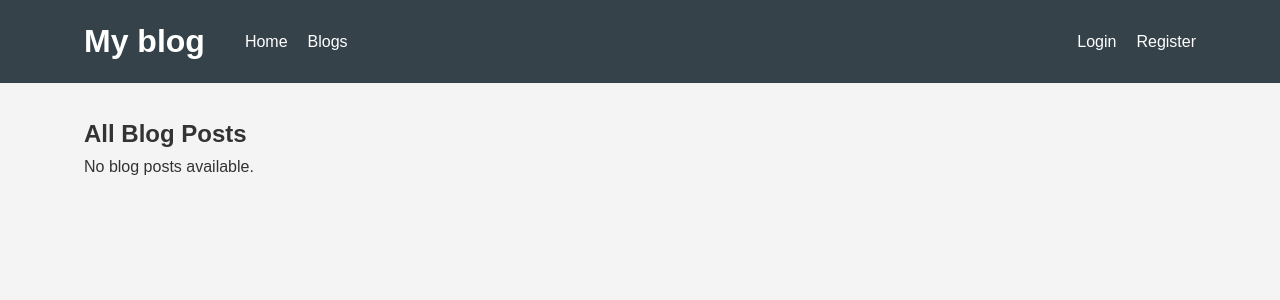
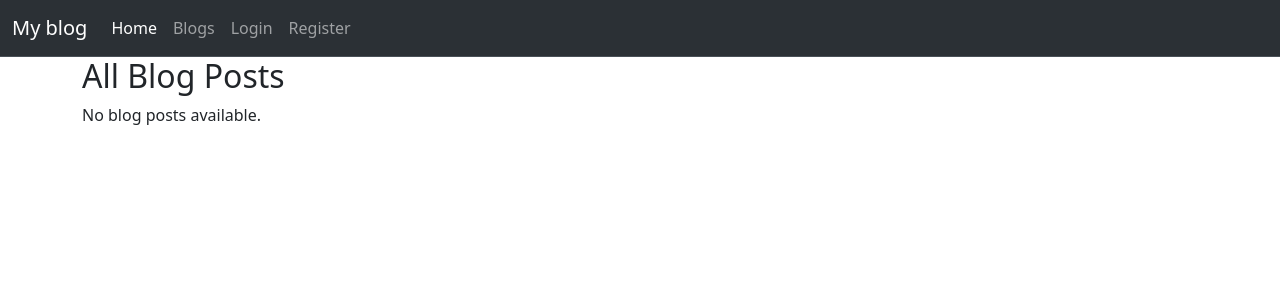
Before and after one commit to 9AchyutDhungel3/BlogUsingFlaskDemo, a Flask app: page /blogs in a window 1280 px wide. Shown: the top 300 px of the page. Run offline with Flask 3, Linux system fonts and the light colour scheme.

Commit message:
Change navbar using bootstrap

```diff
--- a/blog/templates/layout.html
+++ b/blog/templates/layout.html
@@ -4,38 +4,49 @@
     <meta charset="UTF-8" />
     <meta name="viewport" content="width=device-width, initial-scale=1.0" />
     <title>{% block title%}{% endblock %}</title>
-    <link rel="stylesheet" href={{url_for('static', filename='style.css')}} />
+    <!-- <link rel="stylesheet" href={{url_for('static', filename='style.css')}} /> -->
+    <link href="https://cdn.jsdelivr.net/npm/bootstrap@5.3.3/dist/css/bootstrap.min.css" rel="stylesheet" integrity="sha384-QWTKZyjpPEjISv5WaRU9OFeRpok6YctnYmDr5pNlyT2bRjXh0JMhjY6hW+ALEwIH" crossorigin="anonymous">
   </head>
   <body>
-    <header>
-      <div class="container">
-        <div class="right">
-          <h1><a href="{{url_for('main.index')}}">My blog</a></h1>
-          <nav class="nav-left">
-            <ul>
-              <li><a href="{{url_for('main.index')}}">Home</a></li>
-              <li><a href="{{url_for('posts.blogs')}}">Blogs</a></li>
-            </ul>
-          </nav>
-        </div>
-        <div class="left">
-          <nav class="nav-right">
-        {% if current_user.is_authenticated %}
-          <ul>
-            <li><a href="{{ url_for('posts.new_post' ) }}">New Post</a></li>
-            <li><a href="{{ url_for('users.account') }}">Account</a></li>
-            <li><a href="{{ url_for('users.logout') }}">Logout</a></li>
+    <nav class="navbar navbar-expand-lg border-bottom border-body bg-body-tertiary" data-bs-theme="dark">
+      <div class="container-fluid">
+        <a class="navbar-brand" href="{{url_for('main.index')}}">My blog</a>
+        <button class="navbar-toggler" type="button" data-bs-toggle="collapse" data-bs-target="#navbarText" aria-controls="navbarText" aria-expanded="false" aria-label="Toggle navigation">
+          <span class="navbar-toggler-icon"></span>
+        </button>
+        <div class="collapse navbar-collapse" id="navbarText">
+          <ul class="navbar-nav me-auto mb-2 mb-lg-0">
+            <li class="nav-item">
+              <a class="nav-link active" aria-current="page" href="{{url_for('main.index')}}">Home</a>
+            </li>
+            <li class="nav-item">
+              <a class="nav-link" href="{{url_for('posts.blogs')}}">Blogs</a>
+            </li>
+            {% if current_user.is_authenticated %}
+              <li class="nav-item">
+                <a class="nav-link" href="{{url_for('posts.new_post')}}">New post</a>
+              </li>
+              <li class="nav-item">
+                <a class="nav-link" href="{{url_for('users.account')}}">Account</a>
+              </li>
+              <li class="nav-item">
+                <a class="nav-link" href="{{url_for('users.logout')}}">Logout</a>
+              </li>
+              {% else %}
+              <li class="nav-item">
+                <a class="nav-link" href="{{url_for('users.login')}}">Login</a>
+              </li>
+              <li class="nav-item">
+                <a class="nav-link" href="{{url_for('users.register')}}">Register</a>
+              </li>
+            {% endif %}
           </ul>
-        {% else %}
-          <ul>
-            <li><a href="{{url_for('users.login')}}">Login</a></li>
-            <li><a href="{{url_for('users.register')}}">Register</a></li>
-          </ul>
-        {% endif %}
-          </nav>
         </div>
       </div>
-    </header>
+    </nav>
     <main>
         {% block main %}{% endblock %}
     </main>
+    <script src="https://cdn.jsdelivr.net/npm/bootstrap@5.3.3/dist/js/bootstrap.bundle.min.js" integrity="sha384-YvpcrYf0tY3lHB60NNkmXc5s9fDVZLESaAA55NDzOxhy9GkcIdslK1eN7N6jIeHz" crossorigin="anonymous"></script>
+  </body>
+</html>
```
